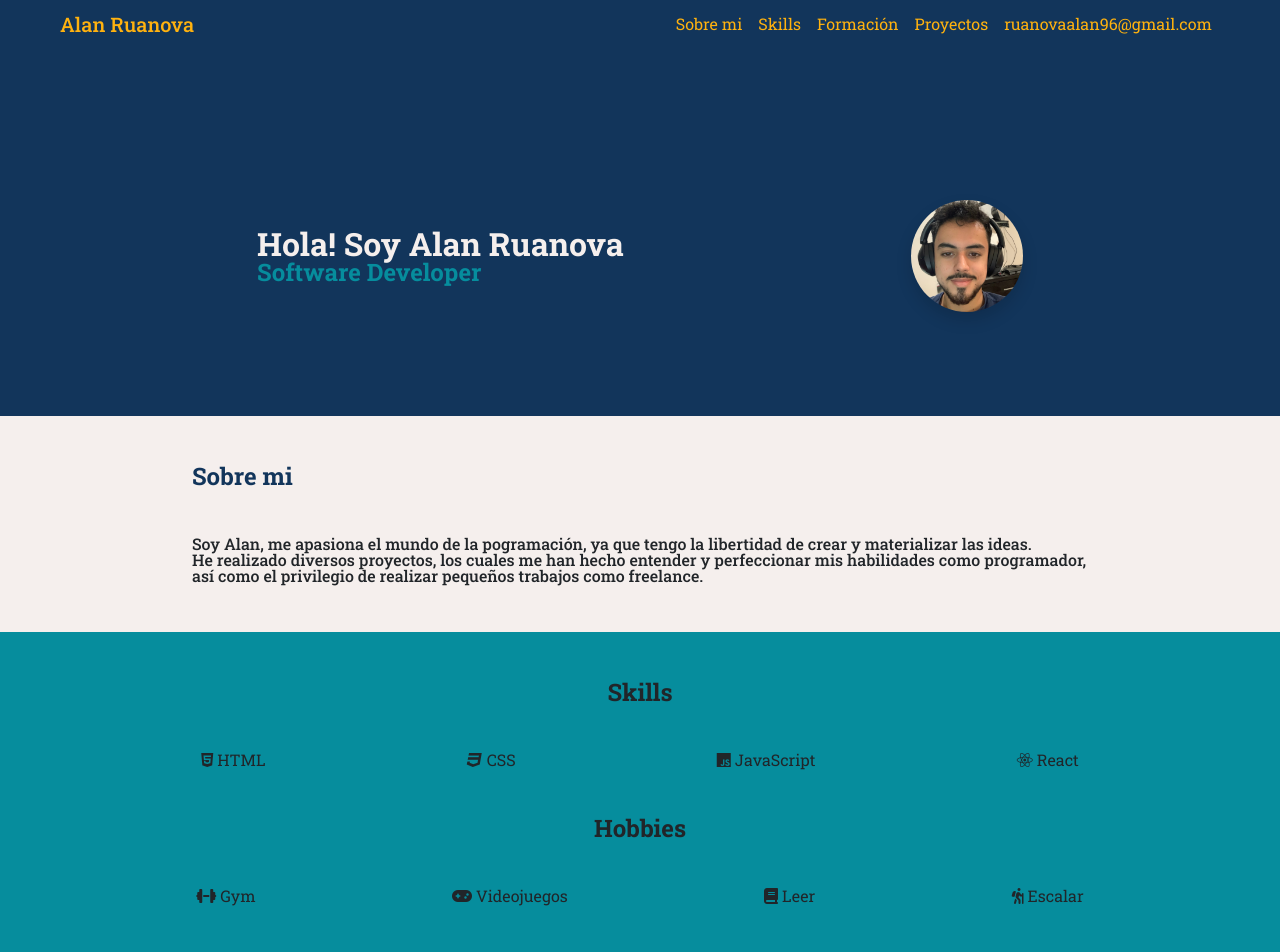
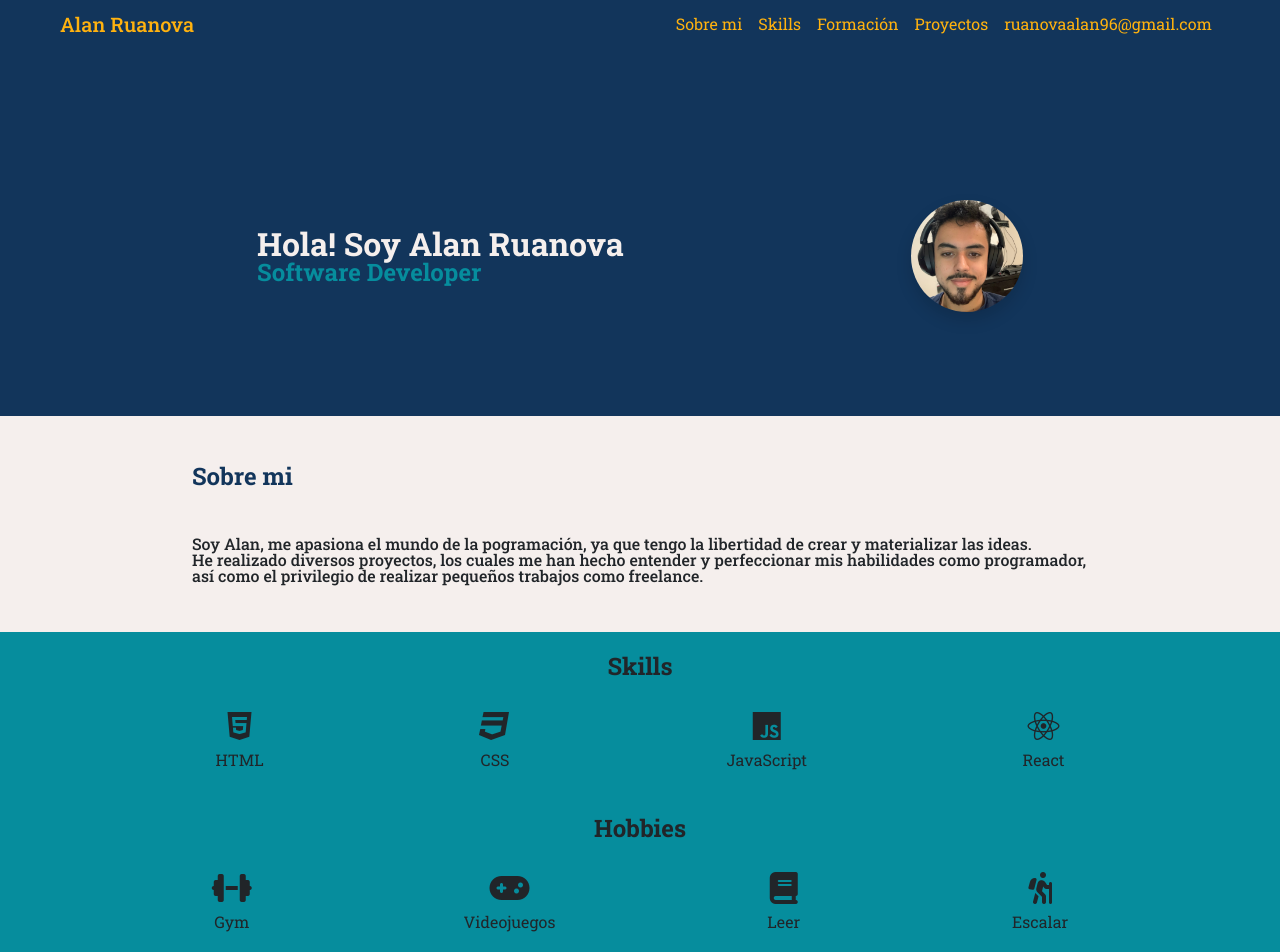
Before and after one commit to ruanovaAlan/challenge-portfolio, a plain HTML site: page index.html in a window 1280 px wide. Shown: the top 952 px of the page. Drawn offline with nearby package versions, Linux system fonts and the light colour scheme.

Commit message:
Update fontawesome icons size in index.html and style.css

```diff
--- a/index.html
+++ b/index.html
@@ -58,19 +58,19 @@
       <h2 class="mb-5">Skills</h2>
       <ul class="skills-list">
         <li>
-          <i class="fa-brands fa-html5"></i>
+          <i class="fa-brands fa-html5 fa-2xl"></i>
           <span>HTML</span>
         </li>
         <li>
-          <i class="fa-brands fa-css3"></i>
+          <i class="fa-brands fa-css3 fa-2xl"></i>
           <span>CSS</span>
         </li>
         <li>
-          <i class="fa-brands fa-js"></i>
+          <i class="fa-brands fa-js fa-2xl"></i>
           <span>JavaScript</span>
         </li>
         <li>
-          <i class="fa-brands fa-react"></i>
+          <i class="fa-brands fa-react fa-2xl"></i>
           <span>React</span>
         </li>
       </ul>
@@ -80,19 +80,19 @@
       <h2 class="mb-5">Hobbies</h2>
       <ul class="hobbies-list">
         <li>
-          <i class="fa-solid fa-dumbbell"></i>
+          <i class="fa-solid fa-dumbbell fa-2xl"></i>
           <span>Gym</span>
         </li>
         <li>
-          <i class="fa-solid fa-gamepad"></i>
+          <i class="fa-solid fa-gamepad fa-2xl"></i>
           <span>Videojuegos</span>
         </li>
         <li>
-          <i class="fa-solid fa-book"></i>
+          <i class="fa-solid fa-book fa-2xl"></i>
           <span>Leer</span>
         </li>
         <li>
-          <i class="fa-solid fa-person-hiking"></i>
+          <i class="fa-solid fa-person-hiking fa-2xl"></i>
           <span>Escalar</span>
         </li>
       </ul>
--- a/style.css
+++ b/style.css
@@ -105,11 +105,18 @@ ul.hobbies-list {
   /* margin-top: 50px; */
 }
 
-.skills li {
+.skills-list li,
+.hobbies-list li {
   display: flex;
   flex-direction: column;
   text-align: center;
   gap: 10px;
+}
+
+.skills-list span,
+.hobbies-list span {
+  /* color: #FFB20F; */
+  margin-top: 15px;
 }
 
 /* Formacion */
```
